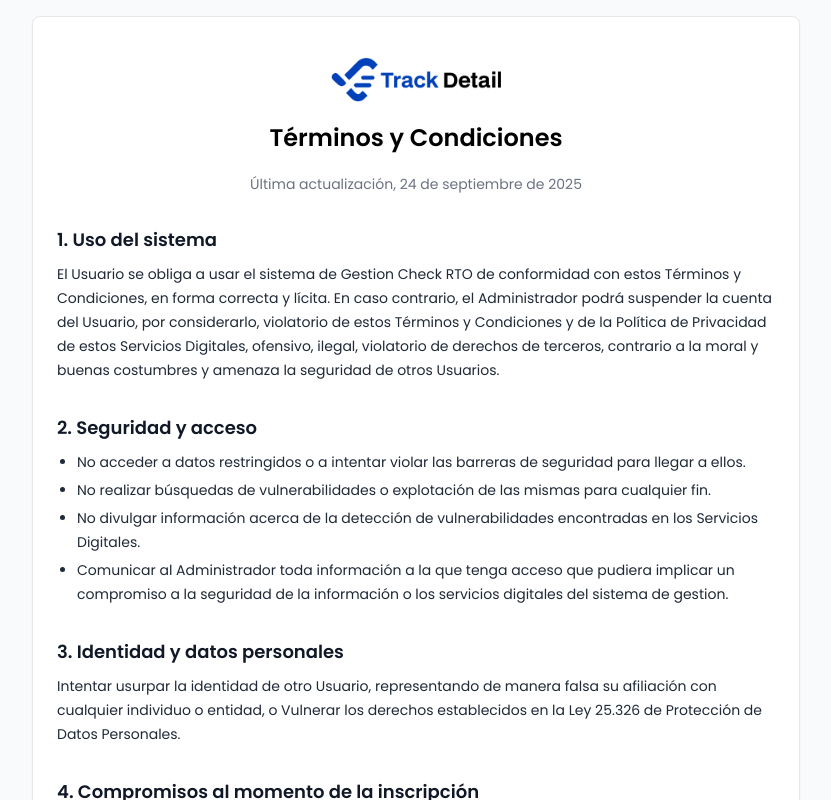
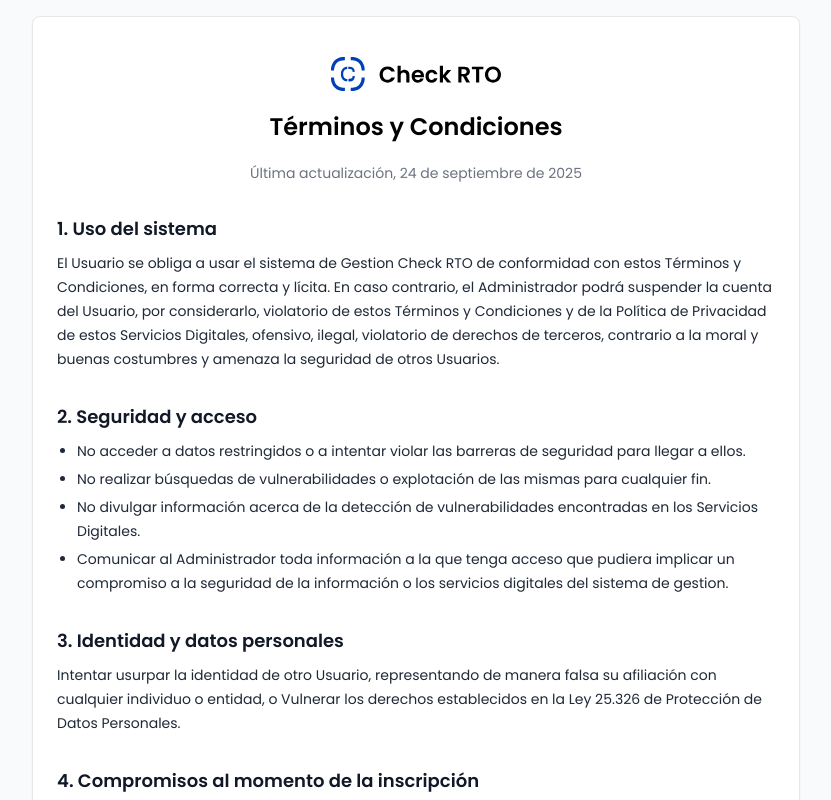
Before and after one commit to ortsistemas48/svt-frontend, a Next.js app: page /terminos in a window 1280 px wide. Shown: the top 800 px of the page, without its empty margins (224-1055 px from the left). Built offline with nearby package versions, Linux system fonts and the light colour scheme; no server answers.

Commit message:
fix-logos

```diff
--- a/src/app/layout.tsx
+++ b/src/app/layout.tsx
@@ -10,8 +10,8 @@ const poppins = Poppins({
 });
 
 export const metadata = {
-  title: "Inspección Vehicular - RTO",
-  description: "Sistema RTO",
+  title: "CheckRTO - Sistema de Inspección Vehicular",
+  description: "CheckRTO es el sistema de inspección vehicular #1 en la Argentina.",
 };
 
 
--- a/src/app/page.tsx
+++ b/src/app/page.tsx
@@ -1,8 +1,8 @@
 import LoginForm from "@/components/LoginForm";
 
 export const metadata = {
-  title: "Iniciar sesión - Track Detail",
-  description: "Accedé a tu cuenta de Track Detail para continuar",
+  title: "Iniciar sesión - CheckRTO",
+  description: "Accedé a tu cuenta de CheckRTO para continuar",
 };
 
 export default function Home() {
--- a/src/app/register-owner/page.tsx
+++ b/src/app/register-owner/page.tsx
@@ -67,7 +67,7 @@ export default function RegisterOwnerForm() {
       <div className="w-full max-w-2xl bg-white rounded-lg border border-gray-200 shadow-sm px-4 py-6 sm:px-6 sm:py-10">
         <div className="space-y-5">
           <Image
-            src="/images/logo.png"
+            src="/images/logo.svg"
             alt="Logo Track Detail"
             width={170}
             height={170}
--- a/src/app/terminos/page.tsx
+++ b/src/app/terminos/page.tsx
@@ -8,8 +8,8 @@ export default function TermsAndConditionsPage() {
         {/* Header */}
         <div className="space-y-5">
           <Image
-            src="/images/logo.png"
-            alt="Logo AutoCheck"
+            src="/images/logo.svg"
+            alt="Logo CheckRTO"
             width={170}
             height={170}
             className="mx-auto"
--- a/src/components/EmailVerifiedClient/index.tsx
+++ b/src/components/EmailVerifiedClient/index.tsx
@@ -90,7 +90,7 @@ export default function EmailVerifiedClient() {
     <main className="min-h-[100dvh] grid place-items-center bg-white px-4">
       <div className="w-full max-w-md bg-white rounded-[10px] border border-[#DEDEDE] px-4 py-10 text-center flex flex-col justify-between max-h-[calc(100dvh-2rem)] overflow-auto">
         <div className="space-y-6">
-          <Image src="/images/logo.png" alt="Logo Track Detail" width={170} height={170} className="mx-auto" priority />
+          <Image src="/images/logo.svg" alt="Logo Track Detail" width={170} height={170} className="mx-auto" priority />
           <div className="space-y-2">
             <div>{view.icon}</div>
             <h1 className={`text-xl font-semibold ${view.toneClass}`}>{view.title}</h1>
--- a/src/components/LoginForm/index.tsx
+++ b/src/components/LoginForm/index.tsx
@@ -95,7 +95,7 @@ export default function LoginForm() {
                       max-h-[calc(100dvh-2rem)] overflow-auto"> {/*  scroll interno, no en body */}
         <div className="space-y-8">
           <Image
-            src="/images/logo.png"
+            src="/images/logo.svg"
             alt="Logo Track Detail"
             width={170}
             height={170}
```
